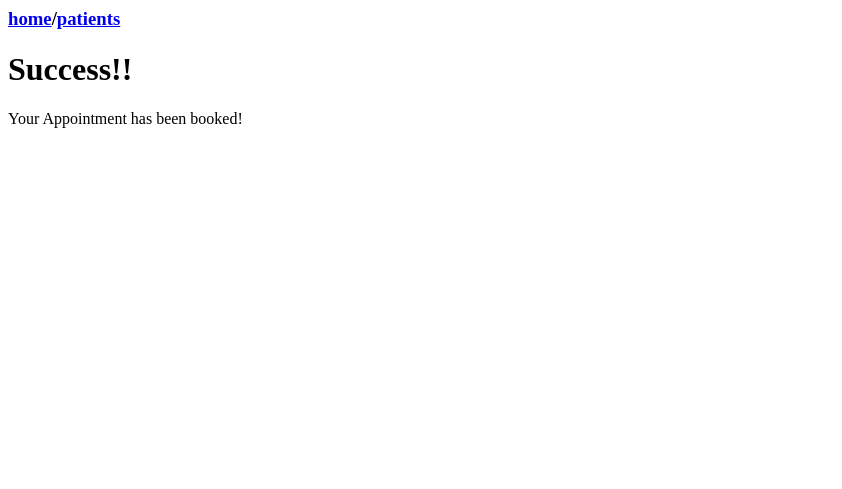
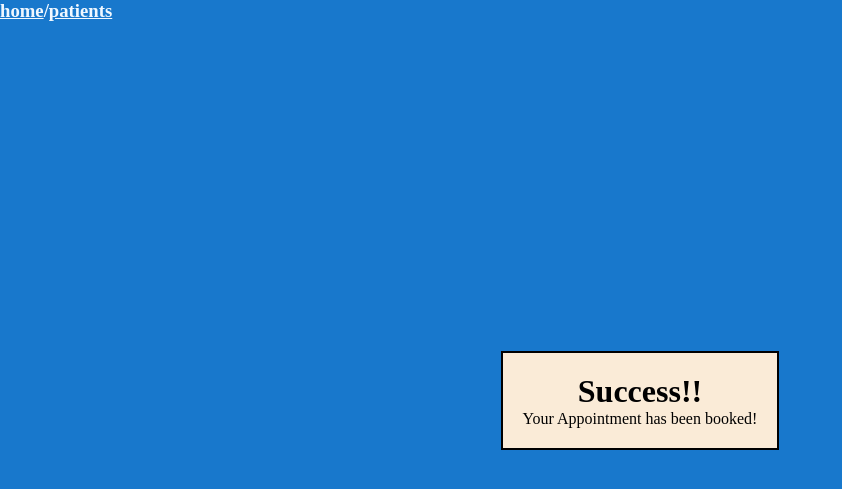
Before and after one commit to thesophile/appoint, a Django app: page /patients/success in a window 1280 px wide. Shown: the top 489 px of the page, without its empty margins (0-842 px from the left). Run offline with Django 4.2, Linux system fonts and the light colour scheme.

Commit message:
update success

```diff
--- a/static/patients.css
+++ b/static/patients.css
@@ -50,3 +50,17 @@ input{
     width: 150px;
     font-size: large;
 }
+
+.success{
+    color: black;
+    display: flex;
+    flex-direction: column;
+    align-items: center;
+    justify-content: center;
+    background-color: antiquewhite;
+    width: fit-content;
+    height: fit-content;
+    border: 2px solid black;
+    padding: 20px;
+
+}
--- a/templates/doctors.html
+++ b/templates/doctors.html
@@ -11,7 +11,7 @@
         {% for doctor_object, patients_list in master_list %}
 
         <div class="doctor">
-            <h2>{{ doctor_object.firstname }}</h2>
+            <h2>{{ doctor_object.firstname }} {{ doctor_object.lastname }}</h2>
             <ul>
                 {% for patient in patients_list %}
                     <li>{{ patient.name }}</li>
--- a/templates/success.html
+++ b/templates/success.html
@@ -1,14 +1,17 @@
+{% load static %}
 <html>
     <head>
-
+        <title>Success</title>
+        <link rel="stylesheet" href="{% static 'patients.css' %}">
     </head>
 
     <body>
-        <h3><a href="/">home</a>/<a href="/patients">patients</a></h3>
+        <h3 class="path"><a href="/">home</a>/<a href="/patients">patients</a></h3>
 
-        <h1>Success!!</h1>
-
-        <p>Your Appointment has been booked!</p>
+        <div class="success">
+            <h1>Success!!</h1>
+            <p>Your Appointment has been booked!</p>
+        </div>
 
     </body>
 </html>
```
Also changed, not shown: db.sqlite3.
